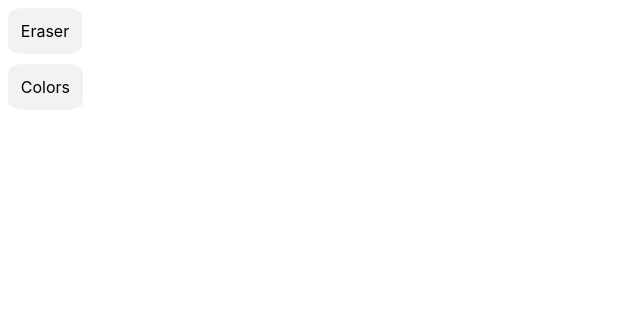
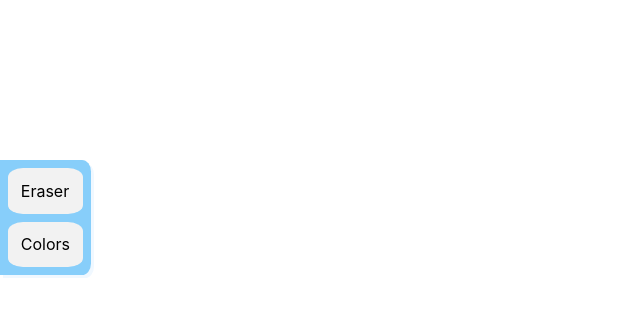
Before and after one commit to PinsaraK/draw-app, a React (Create React App) app: page / in a window 1280 px wide. Shown: the top 316 px of the page, without its empty margins (0-640 px from the left). Built offline with nearby package versions, Linux system fonts and the light colour scheme.

Commit message:
added styles for selector menu

```diff
--- a/src/App.css
+++ b/src/App.css
@@ -8,7 +8,6 @@
 }
 
 .eraser {
-  position: absolute;
   background-color: #f2f2f2;
   margin: 0.5rem;
   padding: 0.8rem;
--- a/src/components/CanvasComponents/ColorButtons/Color.module.css
+++ b/src/components/CanvasComponents/ColorButtons/Color.module.css
@@ -1,5 +1,4 @@
 .colors {
-  position: absolute;
   top: 3.5rem;
   left: 0;
   padding: 0.8rem;
@@ -10,16 +9,16 @@
 
 .color-item {
   position: absolute;
-  margin: 0 5px 0px 5px;
-  top: 0.2rem;
-  left: 3.5rem;
+  padding: 0 1.25rem;
+  top: 4.2rem;
+  left: 4.5rem;
 }
 
 .color-container {
   position: relative;
   background-color: #f2f2f2;
   border-radius: 20%;
-  margin: 0 1rem 0.5rem 1rem;
+  margin-bottom: 0.5rem;
   height: 2.5rem;
   width: 2.5rem;
 }
--- a/src/components/CanvasComponents/ColorButtons/ColorExpander.js
+++ b/src/components/CanvasComponents/ColorButtons/ColorExpander.js
@@ -26,11 +26,20 @@ const ColorExpander = () => {
 
   return (
     <React.Fragment>
-      <div className={styles.colors} onMouseOver={showColorsHandler}>
+      <div
+        className={styles.colors}
+        style={
+          showColor
+            ? { backgroundColor: "#D0D0D0" }
+            : { backgroundColor: "#f2f2f2" }
+        }
+        onClick={showColorsHandler}
+      >
         Colors
         {showColor && (
           <div
             className={styles["color-item"]}
+            onMouseEnter={showColorsHandler}
             onMouseLeave={hideColorsHandler}
           >
             {COLORS.map((color) => {
--- a/src/components/CanvasComponents/Eraser.js
+++ b/src/components/CanvasComponents/Eraser.js
@@ -1,4 +1,4 @@
-import React, { useContext, useState } from "react";
+import React, { useContext } from "react";
 import { CanvasContext } from "../../store/CanvasContext";
 
 const Eraser = () => {
--- a/src/components/CanvasOptions.js
+++ b/src/components/CanvasOptions.js
@@ -1,13 +1,14 @@
 import React from "react";
 import Eraser from "./CanvasComponents/Eraser";
 import ColorExpander from "./CanvasComponents/ColorButtons/ColorExpander";
+import styles from "./CanvasOptions.module.css";
 
 const Options = () => {
   return (
-    <React.Fragment>
+    <div className={styles["canvas-options"]}>
       <Eraser />
       <ColorExpander />
-    </React.Fragment>
+    </div>
   );
 };
 
--- /dev/null
+++ b/src/components/CanvasOptions.module.css
@@ -0,0 +1,8 @@
+.canvas-options {
+  position: absolute;
+  top: 10rem;
+  background-color: #87cefa;
+  border-top-right-radius: 10%;
+  border-bottom-right-radius: 10%;
+  box-shadow: 3px 3px #f0f8ff;
+}
```
